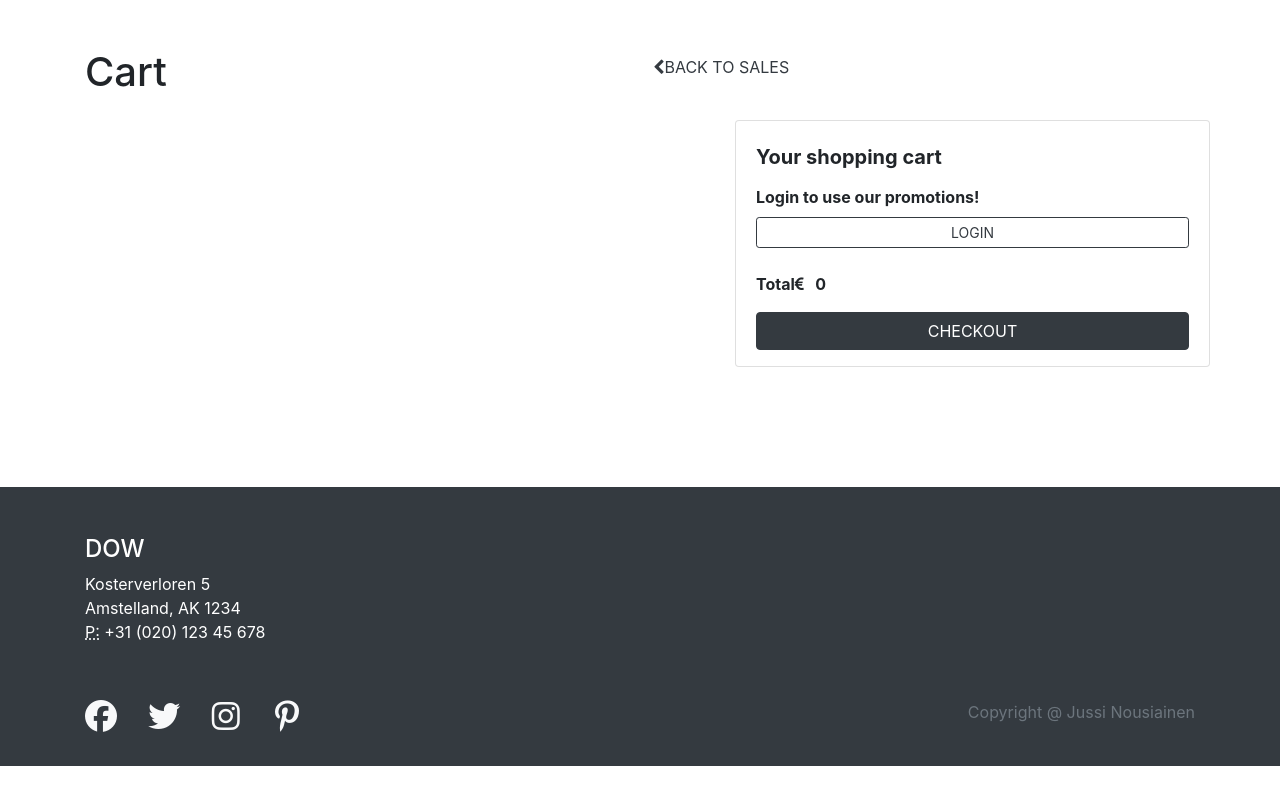
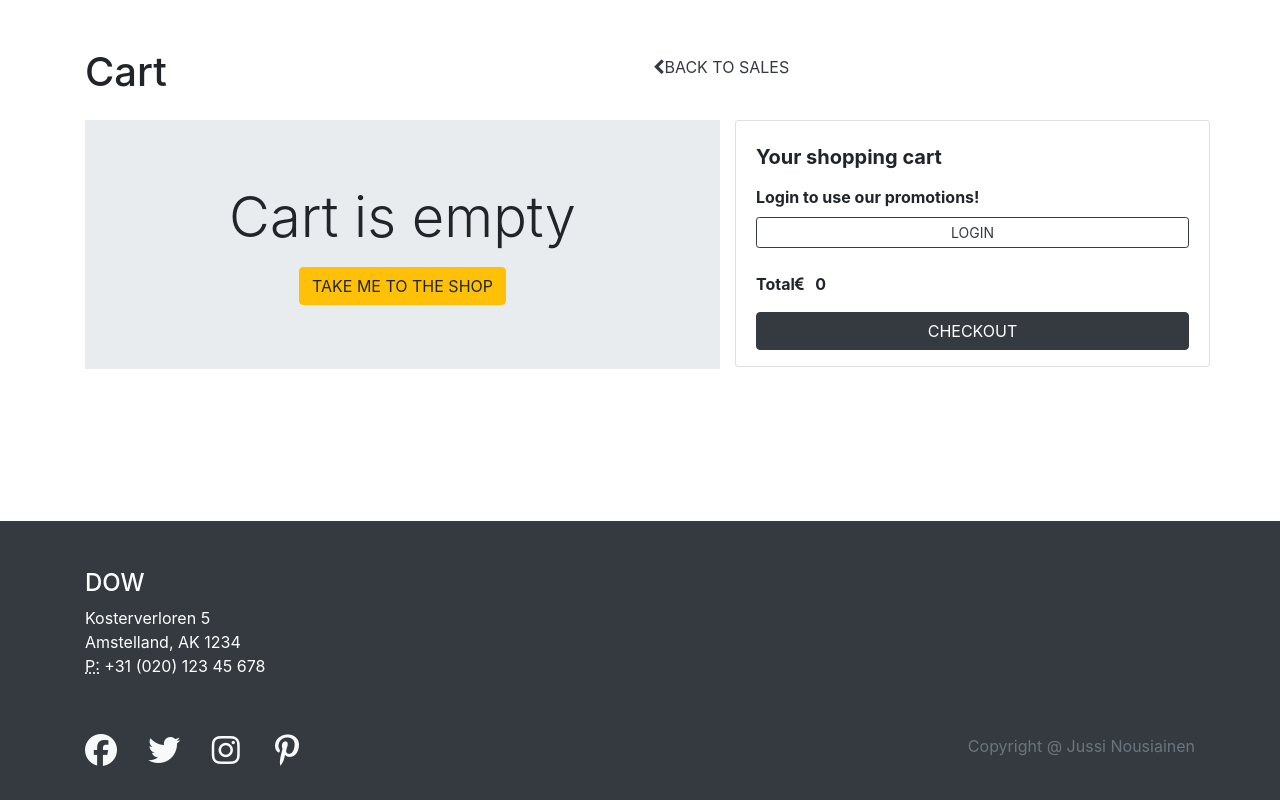
Before and after one commit to Junon72/DreamsOnWheels, a Django app: page /cart/ in a window 1280 px wide. Shown: the part 190-990 px from the top of the page. Before the commit the page ends 956 px from the top, so only its background shows below. Run offline with Django 3.2, Linux system fonts and the light colour scheme; some libraries are stand-ins or nearby versions; some web fonts are replaced.

```diff
--- a/cart/templates/cart.html
+++ b/cart/templates/cart.html
@@ -71,8 +71,8 @@
 									</div>
 									<div class="row mb-0 no-gutters">
 										<div class="col d-flex about-original clearfix ml-2">
-											<button class="btn btn-link text-warning p-0"
-												data-toggle="modal" data-target="#productDetail{{ item.id }}">View
+											<button class="btn btn-link text-warning p-0" data-toggle="modal"
+												data-target="#productDetail{{ item.id }}">View
 												details</button>
 										</div>
 									</div>
@@ -154,6 +154,19 @@
 						</div>
 					</div>
 				</div>
+				{% empty %}
+				<div class="container">
+					<div class="row no-gutters h-100 justify-content-center">
+						<div class="col-12 text-center">
+							<h4><div class="jumbotron jumbotron-fluid">
+								<div class="container">
+									<h3 class="display-4 mb-3">Cart is empty</h3>
+									<a href="{% url 'products:all_products' %}" class="btn btn-warning btn-large" role="button">Take me to the shop</a>
+								</div>
+							</div></h4>
+						</div>
+					</div>
+				</div>
 				{% endfor %}
 			</div>
 			<!-- /Products card1 -->
--- a/posts/templates/postdetail.html
+++ b/posts/templates/postdetail.html
@@ -70,13 +70,14 @@
 	<div class="container">
 		<div class="row d-flex justify-content-center no-gutters">
 			<div class="col-lg-8 col-md-10 col-sx-12">
-				<button id="commentsToggle" type="button" class="btn btn-outline-dark btn-default btn-block">Comments
+				<button id="commentsToggle" type="button" class="btn btn-outline-dark btn-block">Comments
 					&nbsp
 					{{ post.comments.count }}</button>
 			</div>
 		</div>
 	</div>
 	<!-- /Toggle comments -->
+	<!-- Comments section -->
 	<!-- Comment form -->
 	<div id="commentSection" class="m-0 p-0 hidden">
 		{% if user.is_authenticated %}
@@ -174,6 +175,7 @@
 		<!-- / Edit comment modal -->
 	</div>
 </div>
+<!-- /Comments section -->
 {% endblock %}
 
 {% block BSForms %}
```
